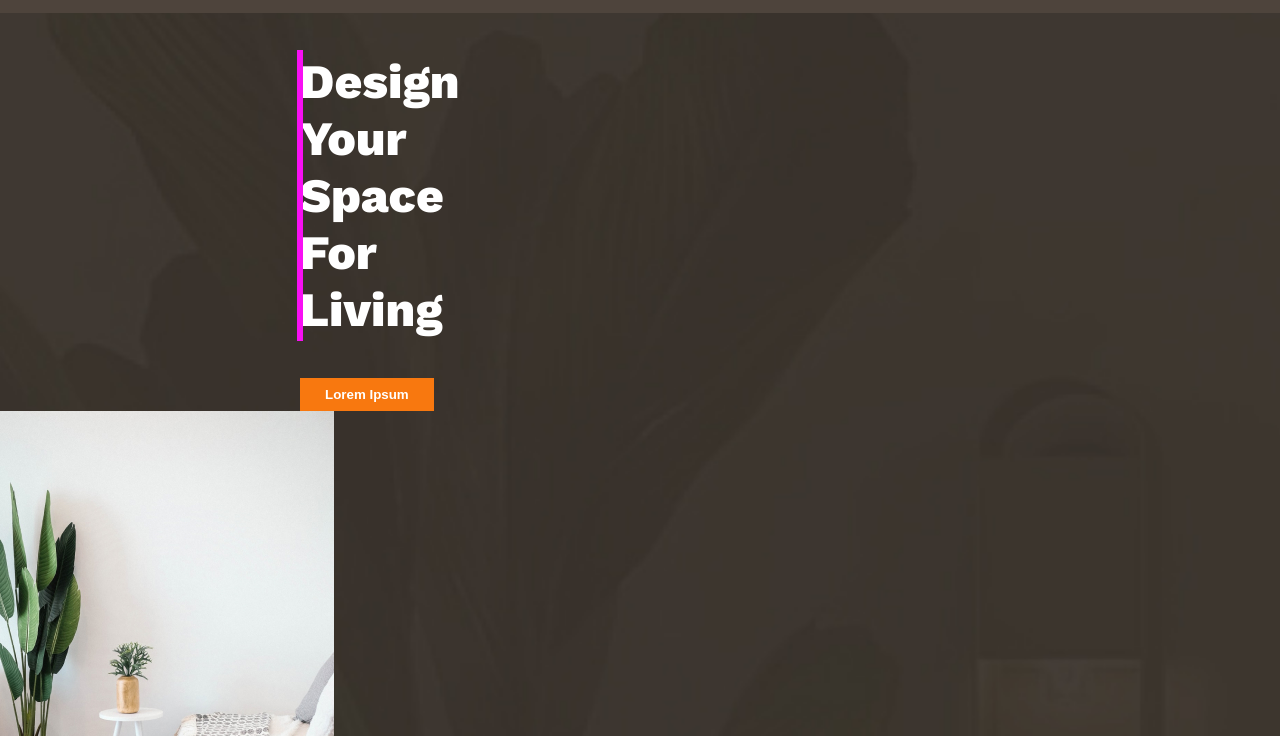
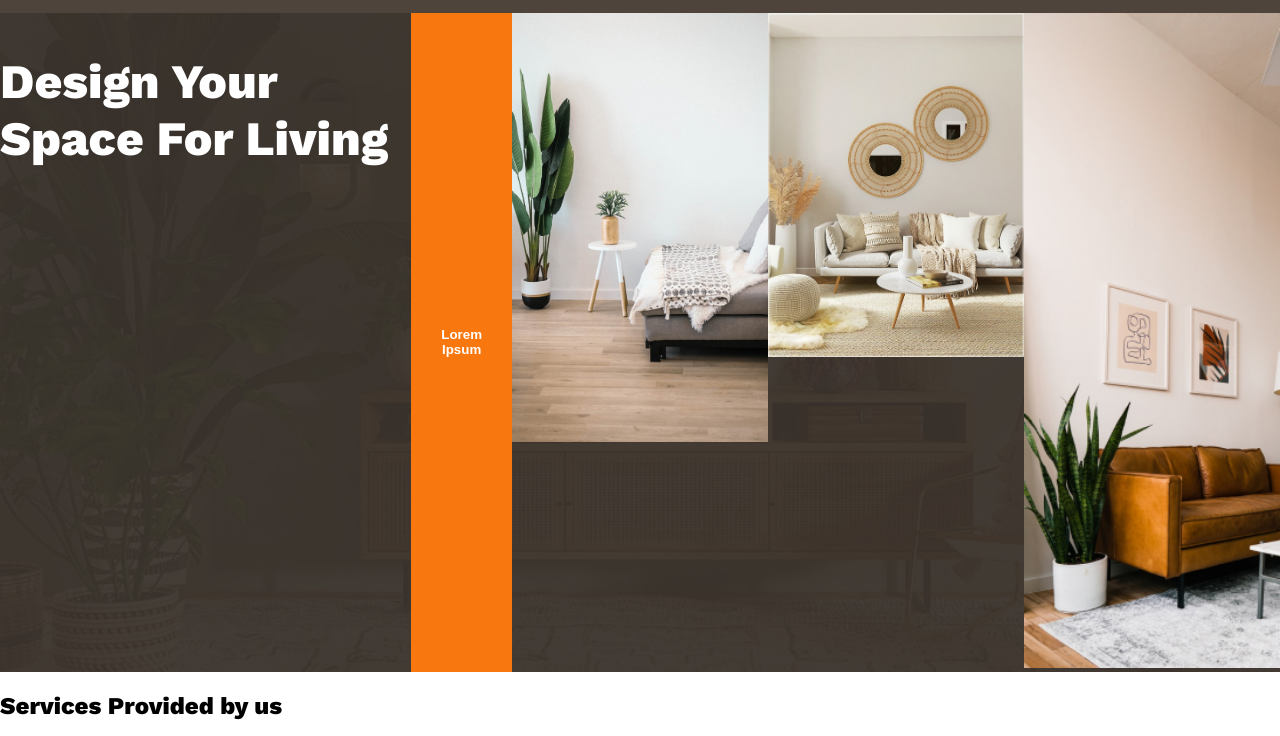
Before and after one commit to eracom-ID311/Design-Your-Space, a plain HTML site: page index.html in a window 1280 px wide. Shown: the part 55-791 px from the top of the page. Drawn offline with nearby package versions, Linux system fonts and the light colour scheme; a web font is replaced by a local one.

Commit message:
Corrections Entête de la structure
Compréhension du problème des images réparties sur un axe horizontal et du texte sur un axe vertical.

```diff
--- a/styles.css
+++ b/styles.css
@@ -111,10 +111,19 @@ button {
 }
 
 .TROISimages {
+  flex: center;
+  justify-content: baseline;
+}
+
+.TROISimages img {
+  width: 20vw;
+}
+
+.intro {
+  display: flex;
 }
 
 .BoutonEntete {
-  margin-left: 300px;
 }
 
 button:hover {
@@ -122,9 +131,6 @@ button:hover {
 }
 
 .TitreEntete {
-  margin-inline-start: 300px;
-  margin-inline-end: 1100px;
-  outline: solid #f80ff4;
 }
 
 /*------------------- Bloc 1 --------------------*/
```
Also changed, not shown: 2 other files.
